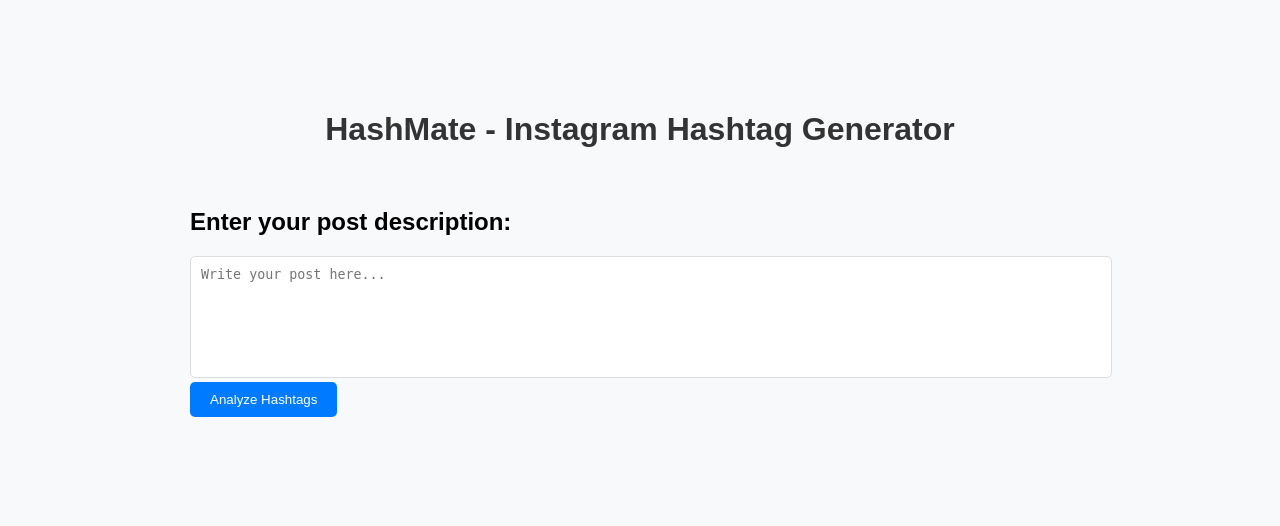
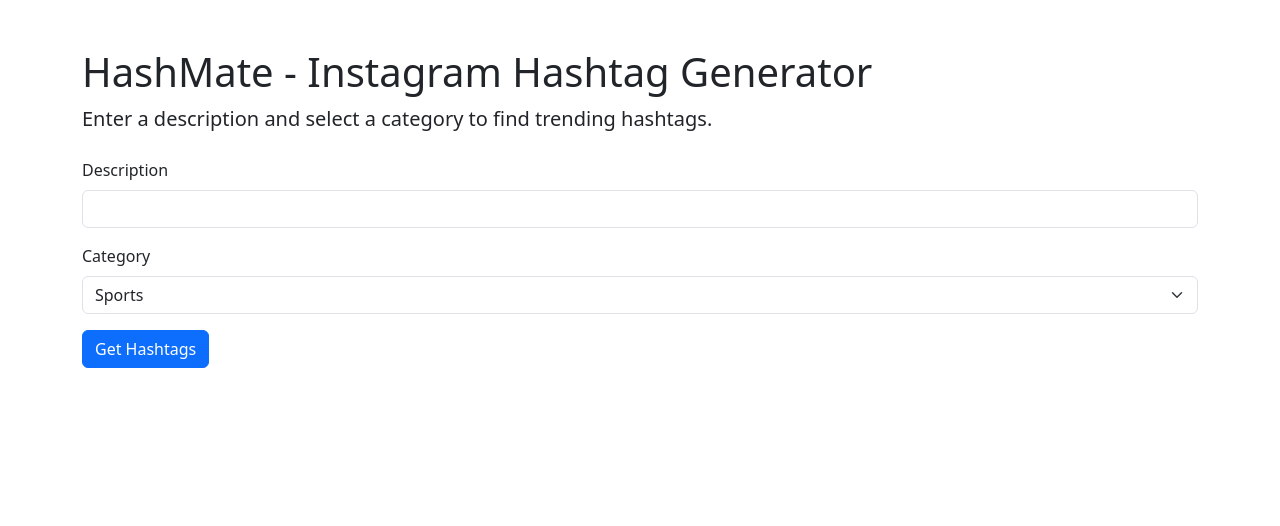
Before and after one commit to Winnitt/HashMate, a Flask app: page / in a window 1280 px wide. Shown: the top 526 px of the page. Run offline with Flask 3, Linux system fonts and the light colour scheme; some libraries are stand-ins or nearby versions.

Commit message:
Update index.html

```diff
--- a/templates/index.html
+++ b/templates/index.html
@@ -3,100 +3,36 @@
 <head>
     <meta charset="UTF-8">
     <meta name="viewport" content="width=device-width, initial-scale=1.0">
-    <title>HashMate</title>
-    <style>
-        body {
-            font-family: Arial, sans-serif;
-            margin: 0;
-            padding: 20px;
-            background-color: #f8f9fa;
-        }
-        .container {
-            max-width: 900px;
-            margin: 50px auto;
-            padding: 20px;
-        }
-        h1 {
-            text-align: center;
-            color: #333;
-        }
-        form {
-            margin-bottom: 20px;
-        }
-        textarea {
-            width: 100%;
-            height: 100px;
-            padding: 10px;
-            border: 1px solid #ddd;
-            border-radius: 5px;
-            resize: none;
-        }
-        button {
-            padding: 10px 20px;
-            background-color: #007bff;
-            color: white;
-            border: none;
-            border-radius: 5px;
-            cursor: pointer;
-        }
-        button:hover {
-            background-color: #0056b3;
-        }
-        .card {
-            background: white;
-            border-radius: 8px;
-            box-shadow: 0 4px 6px rgba(0, 0, 0, 0.1);
-            margin-bottom: 20px;
-            padding: 15px;
-        }
-        .card h3 {
-            margin-top: 0;
-            color: #333;
-        }
-        .competition-level {
-            margin: 10px 0;
-        }
-        .low {
-            color: #28a745;
-        }
-        .moderate {
-            color: #ffc107;
-        }
-        .high {
-            color: #dc3545;
-        }
-    </style>
+    <title>Instagram Trend Finder</title>
+    <link rel="stylesheet" href="https://cdnjs.cloudflare.com/ajax/libs/bootstrap/5.3.0-alpha1/css/bootstrap.min.css">
 </head>
 <body>
     <div class="container">
-        <h1>HashMate - Instagram Hashtag Generator</h1> &nbsp;
-        <form method="POST">
-          <h2> <b> <label for="description">Enter your post description:</label></b></h2>
+        <h1 class="mt-5">HashMate - Instagram Hashtag Generator</h1>
+        <p class="lead">Enter a description and select a category to find trending hashtags.</p>
 
-            <textarea id="description" name="description" placeholder="Write your post here..." required></textarea>
-            <button type="submit">Analyze Hashtags</button>
+        <!-- Form to input description and category -->
+        <form method="POST" action="/submit" class="mt-4">
+            <div class="mb-3">
+                <label for="description" class="form-label">Description</label>
+                <input type="text" class="form-control" id="description" name="description" required>
+            </div>
+
+            <div class="mb-3">
+                <label for="category" class="form-label">Category</label>
+                <select class="form-select" id="category" name="category" required>
+                    <option value="sports">Sports</option>
+                    <option value="lifestyle">Lifestyle</option>
+                    <option value="real_estate">Real Estate</option>
+                    <option value="acting">Acting</option>
+                    <option value="foodie">Foodie</option>
+                </select>
+            </div>
+
+            <button type="submit" class="btn btn-primary">Get Hashtags</button>
         </form>
+    </div>
 
-        {% if hashtags %}
-        <h2>Generated Hashtags and Analysis:</h2>
-        {% for keyword, categories in hashtags.items() %}
-            <div class="card">
-                <h3>{{ keyword.capitalize() }}</h3>
-                <div class="competition-level low">
-                    <strong>Niche Hashtags:</strong>
-                    <p>{{ ", ".join(categories.low_competition) }}</p>
-                </div>
-                <div class="competition-level moderate">
-                    <strong>Emerging Hashtags:</strong>
-                    <p>{{ ", ".join(categories.moderate_competition) }}</p>
-                </div>
-                <div class="competition-level high">
-                    <strong>Trending Hashtags:</strong>
-                    <p>{{ ", ".join(categories.high_competition) }}</p>
-                </div>
-            </div>
-        {% endfor %}
-        {% endif %}
-    </div>
+    <script src="https://cdnjs.cloudflare.com/ajax/libs/bootstrap/5.3.0-alpha1/js/bootstrap.bundle.min.js"></script>
 </body>
 </html>
```
